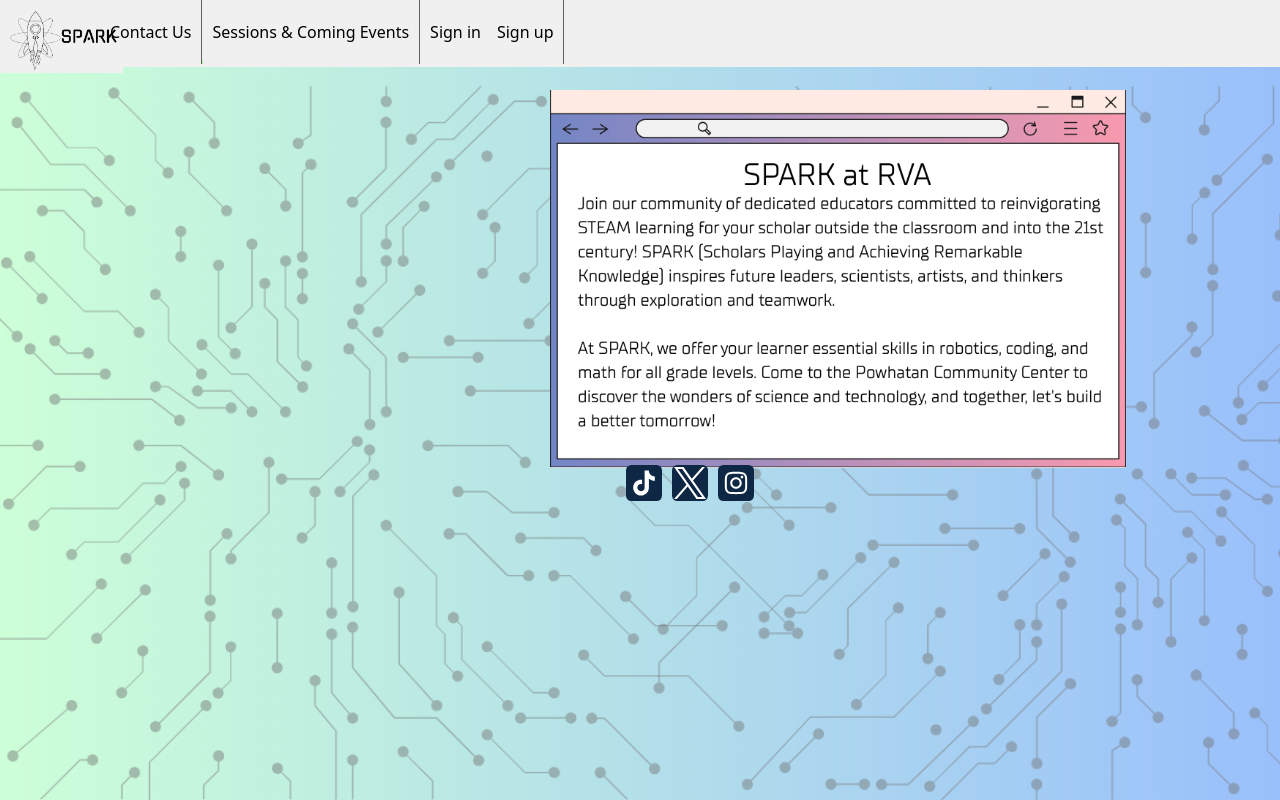
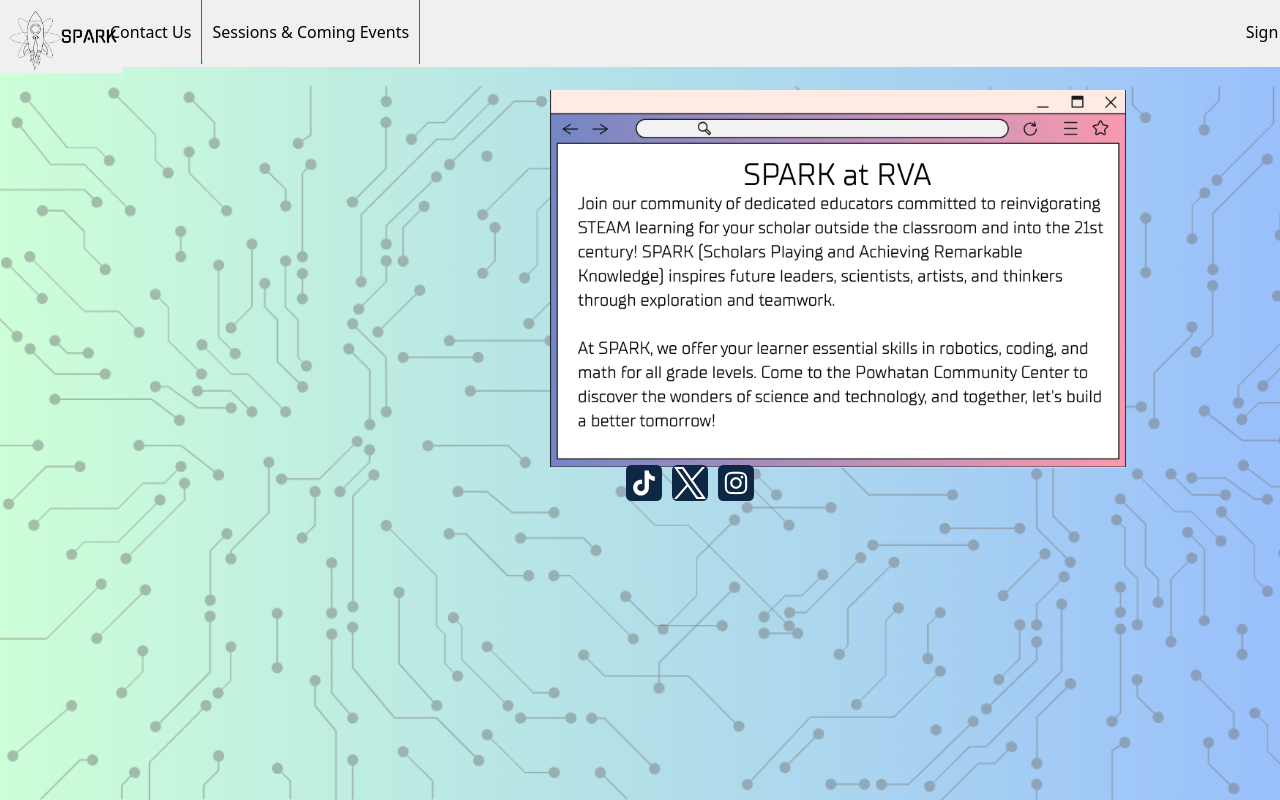
Before and after one commit to ConquistadoraJosie/spark-website, a Next.js app: page / in a window 1280 px wide. Built offline with nearby package versions, Linux system fonts and the light colour scheme; no server answers.

Commit message:
before updating css with proper containers

```diff
--- a/src/app/layout.tsx
+++ b/src/app/layout.tsx
@@ -26,12 +26,12 @@ export default function RootLayout({
             <ClerkProvider publishableKey={process.env.NEXT_PUBLIC_CLERK_PUBLISHABLE_KEY}>
 
                 <ul className="navbar">
-                    <Link href="/"><Image src={logo} alt="logo" width={250} height={140} /></Link>
+                    <Link className="img.container" href="/"><Image src={logo} alt="logo" width={250} height={140} /></Link>
                     <li><a href="https://www.rva.gov/parks-recreation/powhatan-community-center">Contact Us</a></li>
                     <li><a href="/sessions">Sessions & Coming Events</a></li>
 
 
-                    <li>
+                    <li style={{ float: 'right' }}>
                         <a style={{ gap: '16px' }}>
                             <SignedOut>
                                 <SignInButton />
--- a/src/app/styles/globals.css
+++ b/src/app/styles/globals.css
@@ -29,15 +29,21 @@ img {
   position: fixed !important;
 }
 
+img.container {
+  width: fit-content;
+  height: auto;
+  display: inline-block;
+}
 
 
 /* Style the navigation bar */
 .navbar {
-  position: fixed, important;
+  position: fixed, !important;
   width: 100%;
   height: 67px;
   background-color: #f0f0f0;
 }
+
 
 
 
@@ -113,13 +119,8 @@ li a:hover::after {
 
 }
 
-.body {
-  position: relative;
-  width: 100%;
-  height: auto;
-  padding: 20px;
+
+
+float {
+  right: 20px;
 }
-
-.float {
-  right: 60px;
-}
```
